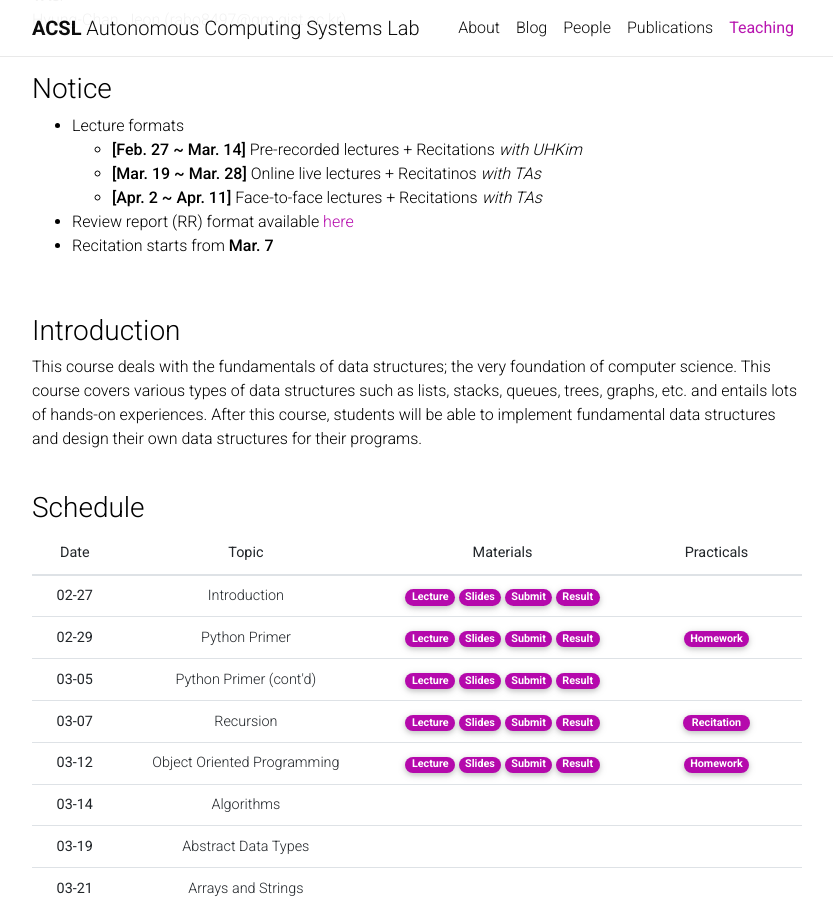
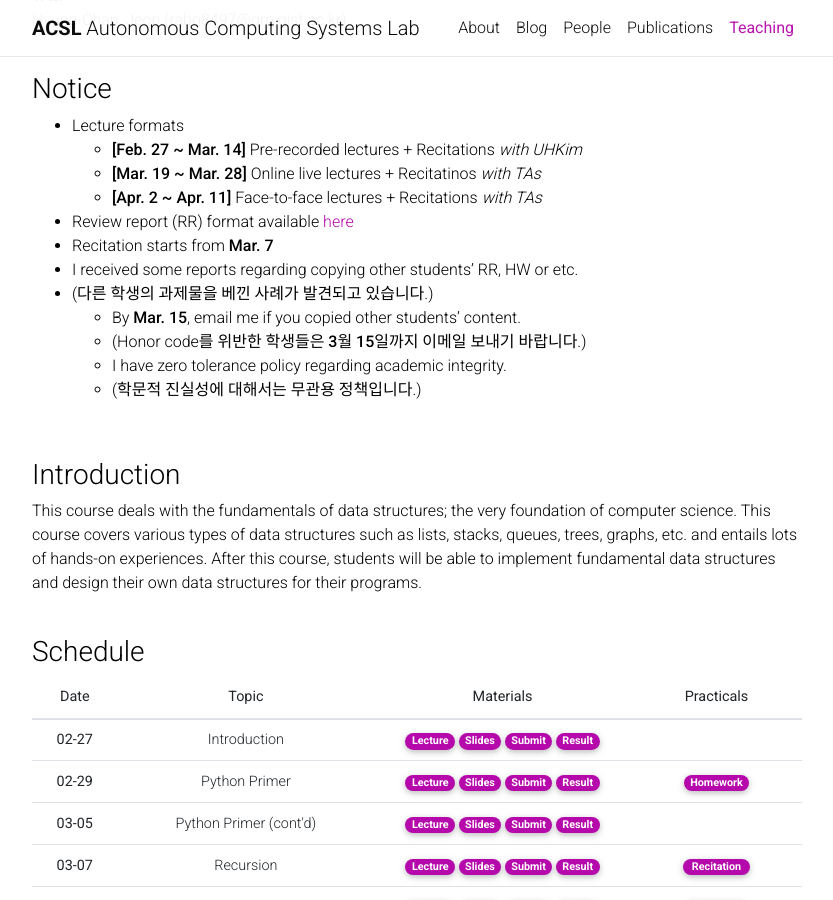
Before and after one commit to Uehwan/Uehwan.github.io, a Jekyll site: the page built from _teaching/datastruct24sp.md, in a window 1280 px wide and 900 px high, scrolled down 387 px. Shown: the whole window, without its empty margins (223-1056 px from the left). Built offline with Jekyll 4.4.1, drawn with Linux system fonts in a browser that asks for light colours; nearby versions of some CDN libraries; comment, search, counter and statistics services are not loaded; a style sheet for code colours, icons or effects is not loaded.

Commit message:
honor code

```diff
--- a/_teaching/datastruct24sp.md
+++ b/_teaching/datastruct24sp.md
@@ -23,6 +23,13 @@ Hyung-Chan, Jeon (rabo8497@gm.gist.ac.kr)<br/>
   - **[Apr. 2 ~ Apr. 11]** Face-to-face lectures + Recitations *with TAs*
 - Review report (RR) format available [here](https://docs.google.com/document/d/1iyHUFjtQCoM6bj0vhg6PyvUN8eVsiZBmKXKEiK5E26E/edit?usp=sharing)
 - Recitation starts from **Mar. 7**
+- I received some reports regarding copying other students’ RR, HW or etc.
+- (다른 학생의 과제물을 베낀 사례가 발견되고 있습니다.)
+  - By **Mar. 15**, email me if you copied other students’ content.
+  - (Honor code를 위반한 학생들은 **3월 15일**까지 이메일 보내기 바랍니다.)
+  - I have zero tolerance policy regarding academic integrity.
+  - (학문적 진실성에 대해서는 무관용 정책입니다.)
+
 
 <br/>
 
```
